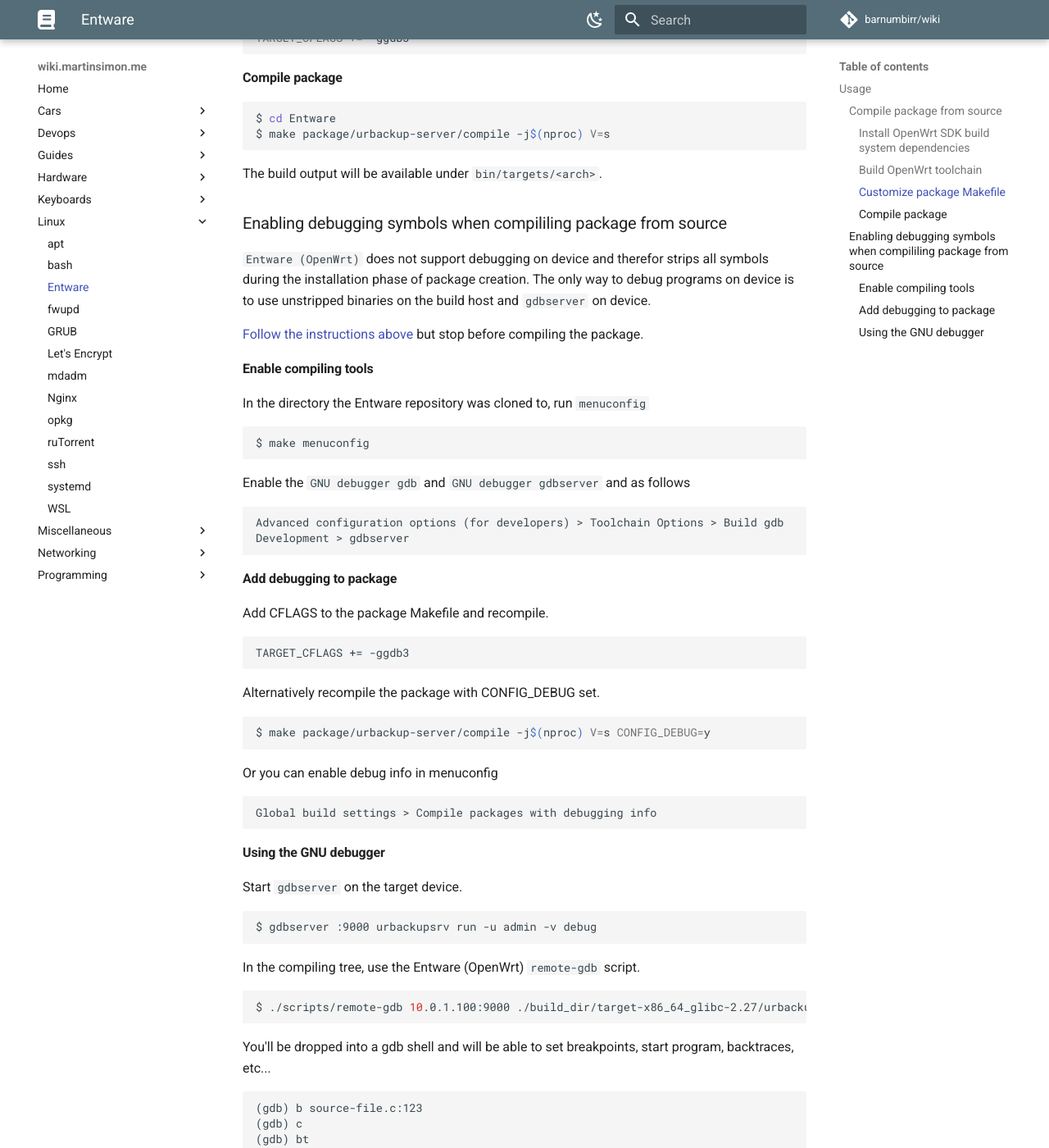
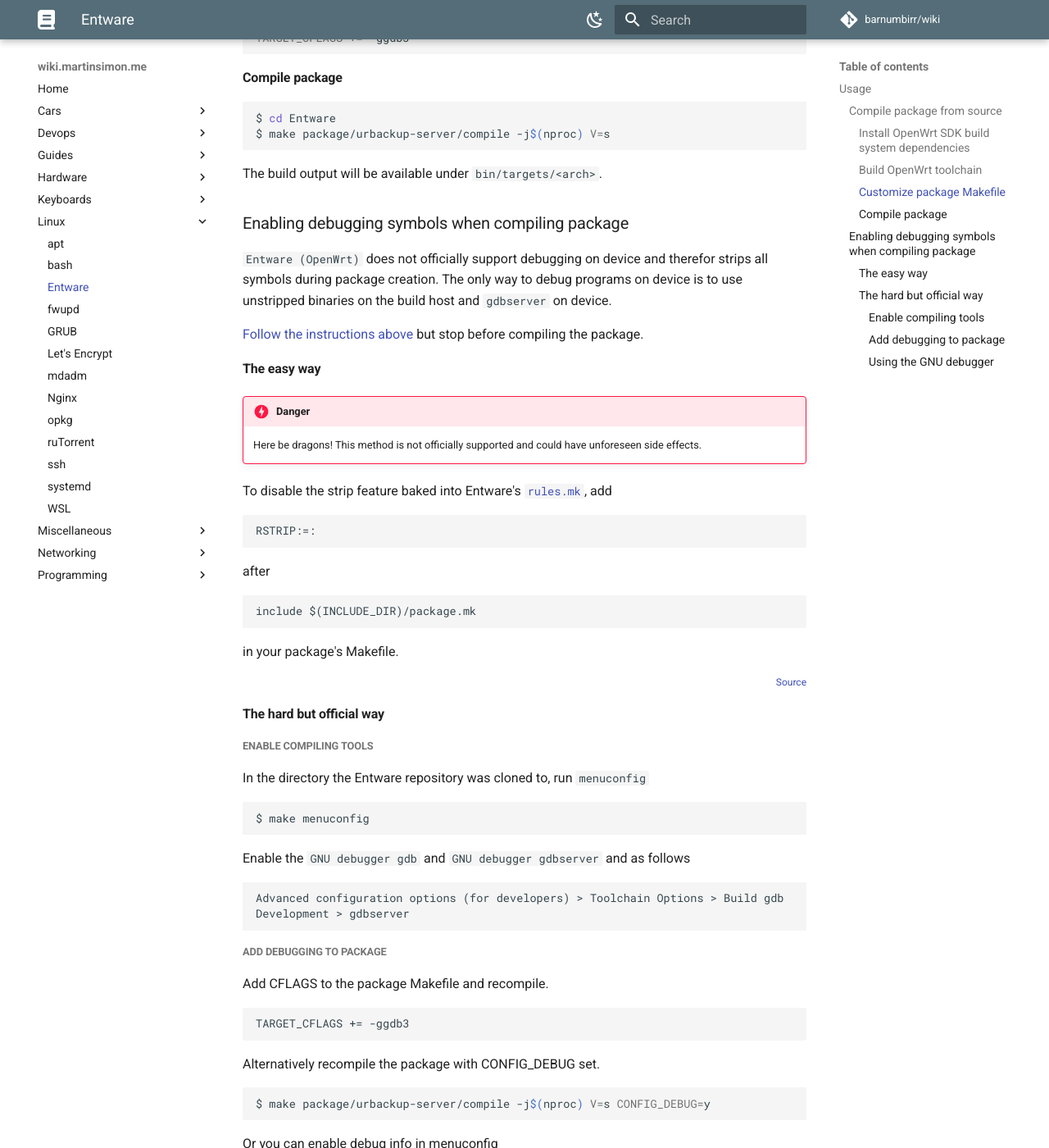
Before and after one commit to barnumbirr/wiki, an MkDocs documentation site: the page built from docs/linux/entware.md, in a window 1280 px wide and 1400 px high, scrolled down 738 px. Shown: the whole window at 82% size. Built offline with MkDocs 1.6.1 and Material for MkDocs 9.7.7, drawn with Linux system fonts in a browser that asks for light colours; comment, search, counter and statistics services are not loaded.

Commit message:
more Entware package debugging
* Added easy way of compiling package with debugging symbols enabled
* fixed typos

````diff
--- a/docs/linux/entware.md
+++ b/docs/linux/entware.md
@@ -49,17 +49,46 @@
 
 The build output will be available under `bin/targets/<arch>`.
 
-### Enabling debugging symbols when compililing package from source
+### Enabling debugging symbols when compiling package
 
-`Entware (OpenWrt)` does not support debugging on device and therefor strips
-all symbols during the installation phase of package creation. The only way to
-debug programs on device is to use unstripped binaries on the build host and
-`gdbserver` on device.
+`Entware (OpenWrt)` does not officially support debugging on device and therefor
+strips all symbols during package creation. The only way to debug programs on
+device is to use unstripped binaries on the build host and `gdbserver` on
+device.
 
 [Follow the instructions above](#compile-package-from-source) but stop before
 compiling the package.
 
-#### Enable compiling tools
+#### The easy way
+
+!!! danger
+    Here be dragons! This method is not officially supported and could have
+    unforeseen side effects.
+
+To disable the strip feature baked into Entware's
+[`rules.mk`](https://github.com/Entware/Entware/blob/master/rules.mk#L374), add
+
+
+```
+RSTRIP:=:
+```
+
+after
+
+```
+include $(INCLUDE_DIR)/package.mk
+```
+
+in your package's Makefile.
+
+<p style="font-size: 12px" align="right">
+    <a href="http://chenjingsi.com/programming/openwrt/openwrt-00008.html">Source</a>
+</p>
+
+
+#### The hard but official way
+
+##### Enable compiling tools
 
 In the directory the Entware repository was cloned to, run `menuconfig`
 
@@ -74,7 +103,7 @@
 Development > gdbserver
 ```
 
-#### Add debugging to package
+##### Add debugging to package
 
 Add CFLAGS to the package Makefile and recompile.
 
@@ -94,7 +123,7 @@
 Global build settings > Compile packages with debugging info
 ```
 
-#### Using the GNU debugger
+##### Using the GNU debugger
 
 Start `gdbserver` on the target device.
 
````
